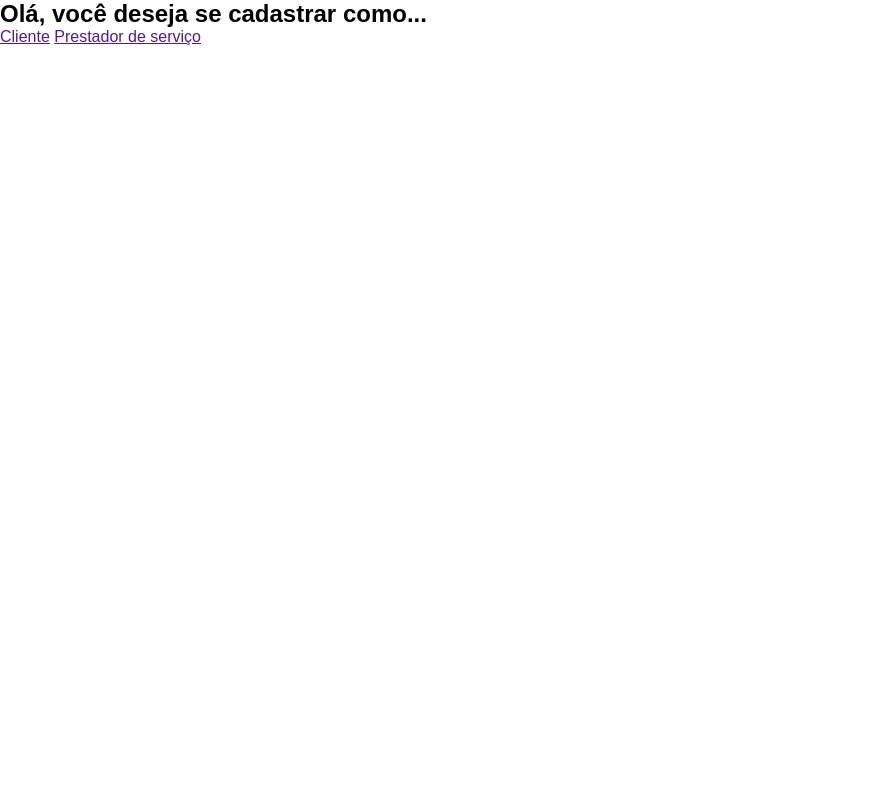
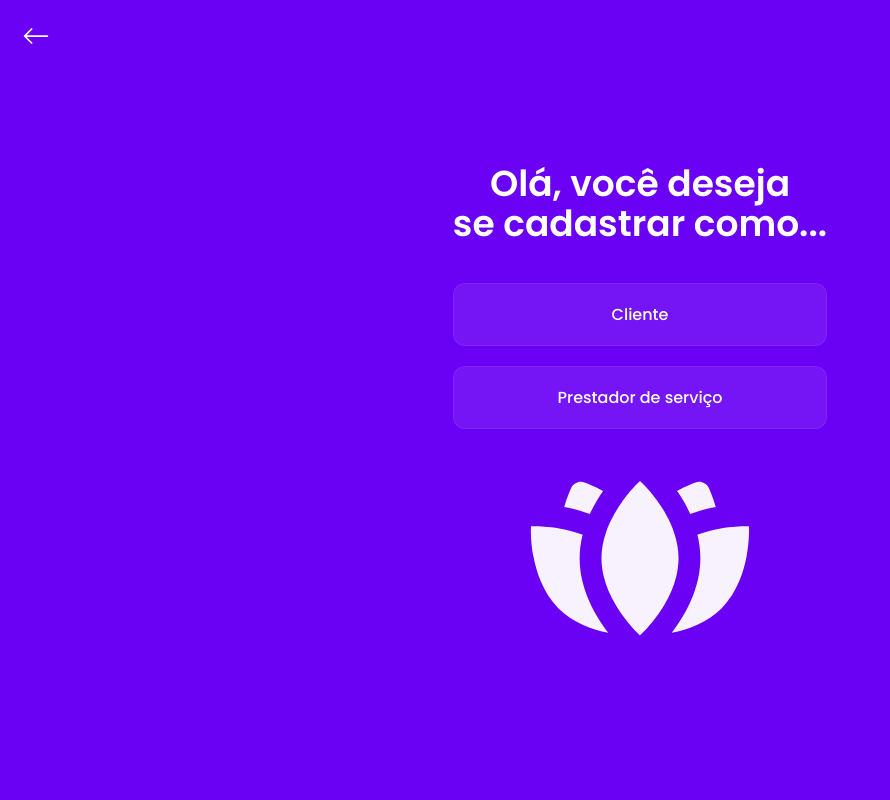
Before and after one commit to artulola/wonder, a Django app: page /opcoes-cadastro/ in a window 1280 px wide. Shown: the whole page, without its empty margins (0-890 px from the left). Run offline with Django 5.2, Linux system fonts and the light colour scheme.

Commit message:
Criação e estilização da tela de Opções de cadastro; adição de icones SVG para navegação

```diff
--- a/core/static/css/opcao-cadastro.css
+++ b/core/static/css/opcao-cadastro.css
@@ -1,14 +1,124 @@
+/* --- Reset Básico e Estilos Globais --- */
 * {
     margin: 0;
     padding: 0;
     box-sizing: border-box;
-  -webkit-font-smoothing: antialiased;
 }
 
 body {
-  font-family: 'Poppins', sans-serif;
+    font-family: 'Poppins', system-ui, -apple-system, "Segoe UI", Roboto, "Helvetica Neue", Arial;
+    background: #6A00F4;
+    color: #ffffff;
+    display: flex;
+    justify-content: center;
+    align-items: center;
     min-height: 100vh;
+}
+
+/* --- Container Principal --- */
+.auth-container {
+    width: 100%;
+    max-width: 450px; /* Limita a largura em telas maiores */
+    padding: 20px;
+    position: relative;
+}
+
+.back-button {
+    position: fixed;
+    top: 16px;
+    left: 16px;
+    z-index: 999;
+    display: inline-flex;
+    align-items: center;
+    justify-content: center;
+    background: transparent;
+    text-decoration: none;
+    border-radius: 8px;
+    padding: 6px;
+}
+
+.back-button img {
+    width: 28px;
+    height: 28px;
+    display: block;
+}
+
+/* --- Card de Opções --- */
+.card {
+    width: 100%;
+    max-width: 1100px; /* aumenta conforme a tela */
+    background: transparent; /* mantém o fundo da página */
     display: flex;
     flex-direction: column;
-  background-color: #fff;
+    align-items: center;
+    gap: 32px;
+    padding: 32px;
 }
+
+.card-title {
+    font-size: clamp(20px, 3.2vw, 36px);
+    line-height: 1.1;
+    text-align: center;
+    font-weight: 600;
+}
+
+/* --- Wrapper das Opções de Cadastro --- */
+.options-wrapper {
+    width: 100%;
+    max-width: 720px;
+    display: flex;
+    flex-direction: column; /* sempre um abaixo do outro */
+    gap: 20px;
+    align-items: center;
+}
+
+.option-button {
+    width: 100%;
+    max-width: 720px;
+    display: flex;
+    align-items: center;
+    gap: 16px;
+    padding: 18px 22px;
+    background: rgba(255,255,255,0.08);
+    border: 1px solid rgba(255,255,255,0.08);
+    color: #fff;
+    text-decoration: none;
+    border-radius: 12px;
+    transition: transform 0.12s ease, background 0.12s;
+    justify-content: center;
+    font-weight: 500;
+    font-size: 1rem;
+}
+
+/* alinhar texto e icone, mas manter centralização visual */
+.option-button img {
+    width: 44px;
+    height: 44px;
+    object-fit: contain;
+    display: inline-block;
+}
+
+/* hover */
+.option-button:hover {
+    transform: translateY(-3px);
+    background: rgba(255,255,255,0.12);
+}
+
+/* logo no rodapé do card */
+.brand-logo {
+    width: clamp(120px, 18vw, 220px);
+    height: auto;
+    margin-top: 12px;
+    opacity: 0.95;
+}
+
+/* comportamento em telas muito largas: deixar o conteúdo mais espaçado */
+@media (min-width: 1200px) {
+    .card {
+        padding: 48px;
+        gap: 40px;
+    }
+    .options-wrapper {
+        max-width: 900px;
+    }
+}
--- a/core/templates/core/opcao-cadastro.html
+++ b/core/templates/core/opcao-cadastro.html
@@ -1,24 +1,43 @@
 {% load static %}
+
 <!DOCTYPE html>
-<html lang="pt-br">
-<head>
-    <meta charset="UTF-8">
-    <meta name="viewport" content="width=device-width, initial-scale=1.0">
+<html lang="pt-BR">
+  <head>
+    <meta charset="utf-8" />
+    <meta name="viewport" content="width=device-width, initial-scale=1" />
     <title>Opção de Cadastro</title>
-    <link rel="stylesheet" href="{% static 'css/opcao-cadastro.css' %}">
-</head>
-<body>
-    <section class="opcao-cadastro-content">
-        <div class="opcao-cadastro-wrapper">
-            <h1 class="opcao-cadastro-title">Olá, você deseja se cadastrar como...</h1>
 
-            <div class="opcao-cadastro-buttons">
-                <a href="" class="opcao-cadastro-button">Cliente</a>
-                <a href="" class="opcao-cadastro-button">Prestador de serviço</a>
-            </div>
+    <!-- Fonte Poppins (Google Fonts) -->
+    <link rel="preconnect" href="https://fonts.googleapis.com" />
+    <link rel="preconnect" href="https://fonts.gstatic.com" crossorigin />
+    <link href="https://fonts.googleapis.com/css2?family=Poppins:wght@300;400;500;600;700&display=swap" rel="stylesheet" />
 
-            <img src="{% static 'img/logo-wonder-white.svg' %}" alt="Logo Wonder em branco">
+    <!-- CSS principal -->
+    <link rel="stylesheet" href="{% static 'css/opcao-cadastro.css' %}?v=3" />
+  </head>
+  <body>
+    <a href="#" class="back-button" aria-label="Voltar">
+      <img src="{% static 'img/arrow-left.svg' %}" alt="Voltar">
+    </a>
+
+    <main class="page-wrap">
+      <div class="card">
+        <h1 class="card-title">Olá, você deseja<br/>se cadastrar como...</h1>
+
+        <div class="options-wrapper">
+          <a href="#" class="option-button">
+            <!--<img src="{% static 'img/account_circle.svg' %}" alt="Cliente">-->
+            <span>Cliente</span>
+          </a>
+
+          <a href="#" class="option-button">
+            <!--<img src="{% static 'img/self_care.svg' %}" alt="Prestador">-->
+            <span>Prestador de serviço</span>
+          </a>
         </div>
-    </section>
-</body>
+
+        <img class="brand-logo" src="{% static 'img/logo-wonder-white.svg' %}" alt="Logo Wonder">
+      </div>
+    </main>
+  </body>
 </html>
```
Also changed, not shown: core/static/img/account_circle.svg (added), core/static/img/arrow-left.svg (added), core/static/img/self_care.svg (added). Lines whose indentation alone changed are shown as unchanged.
